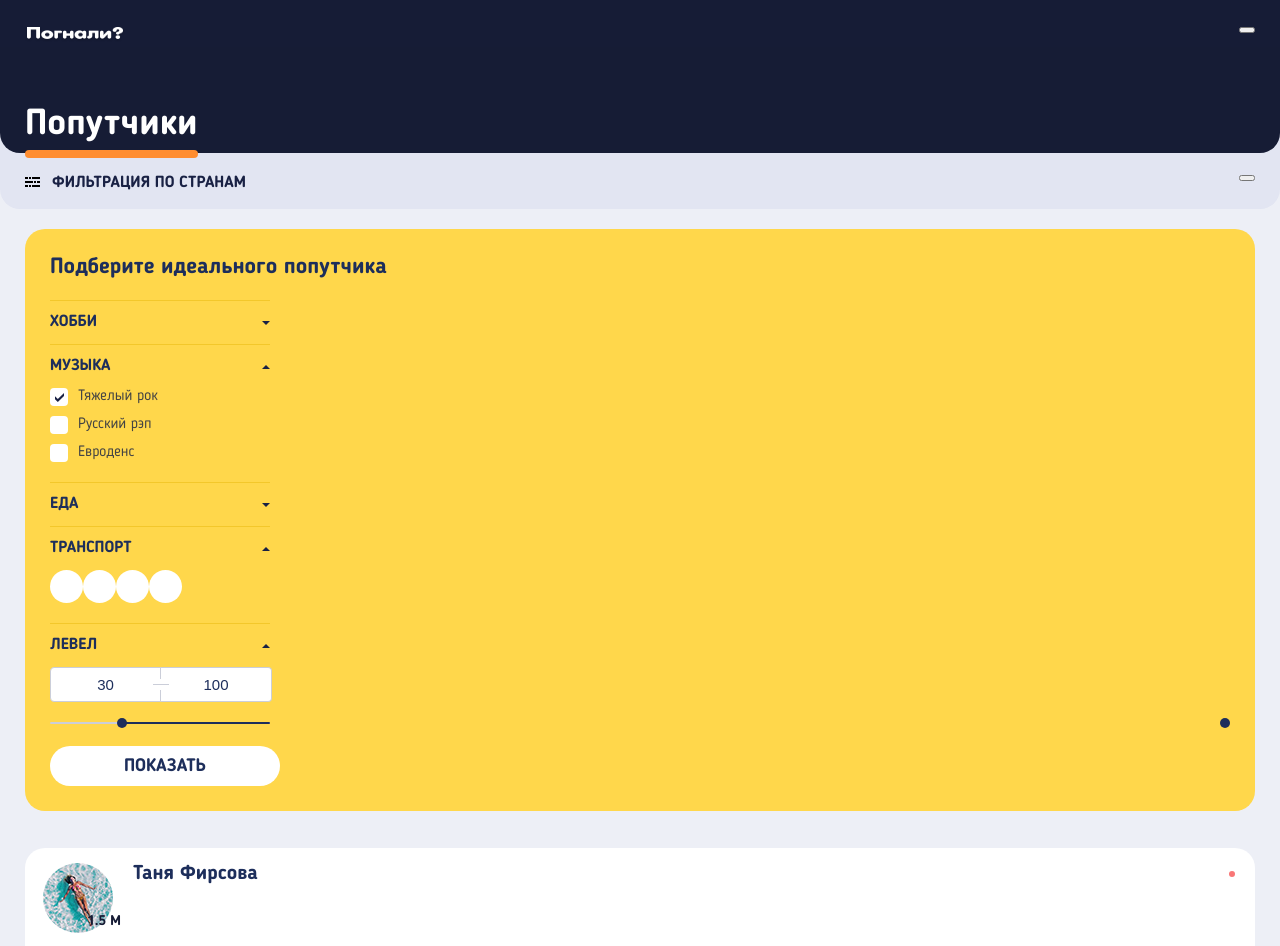
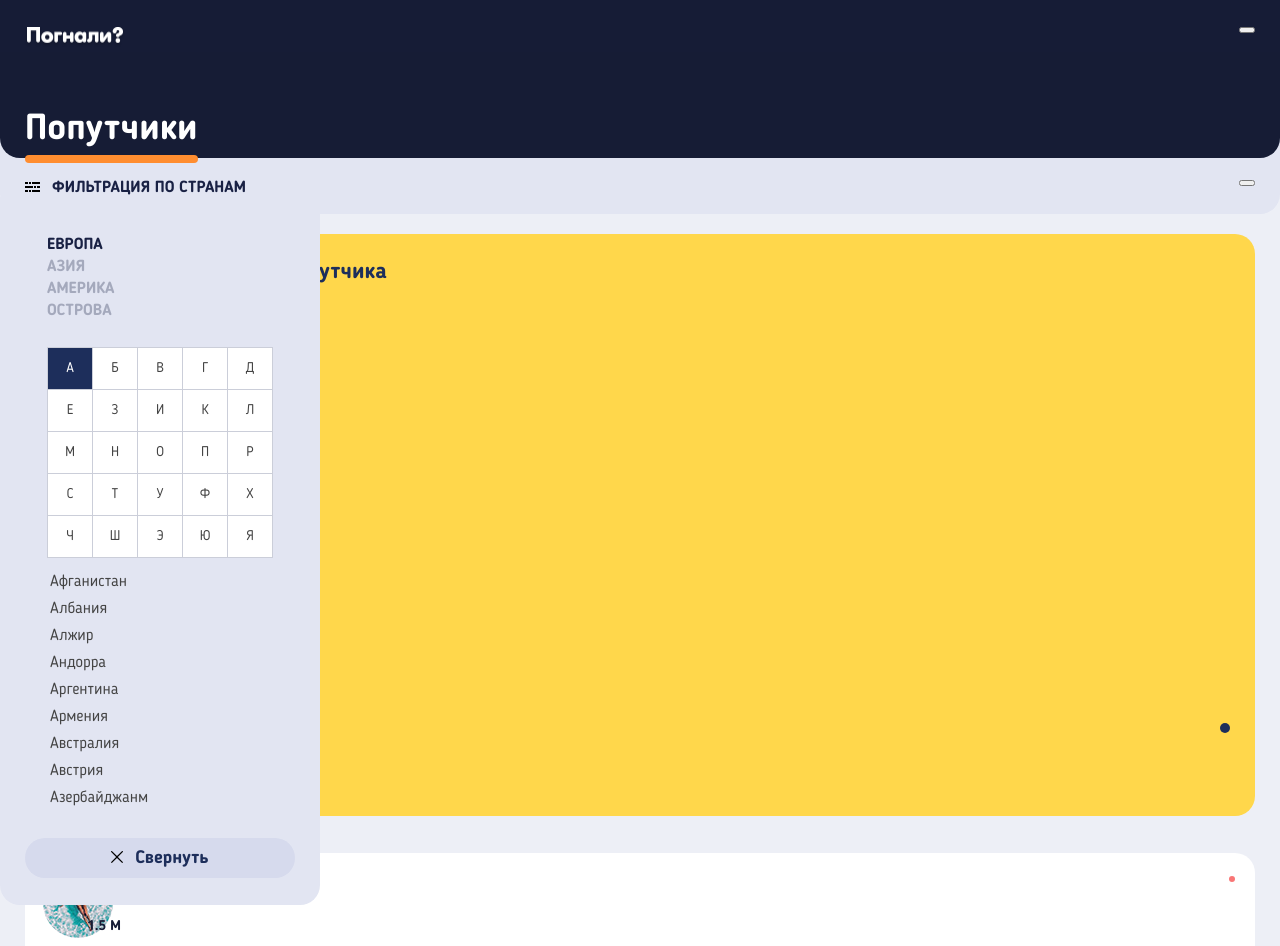
Before and after one commit to TimoWkaKotik/1197827-pognali-19, a website: page source/catalog.html in a window 1280 px wide. Shown: the top 946 px of the page. Drawn offline with nearby package versions, Linux system fonts and the light colour scheme; files that its build step writes are made by us from their sources.

Commit message:
Требует правки по позиционированию фильтра

```diff
--- a/source/catalog.html
+++ b/source/catalog.html
@@ -10,7 +10,7 @@
     <header class="page-header">
       <div class="page-header__control">
         <a class="page-header__logo-link" href="index.html">
-          <img class="page-header-img" src="img/logos/logo-mobile-white@1x.png" width="100" height="15" alt="Логотип компании 'Погнали'">
+          <img class="page-header-img" src="img/logos/logo-mobile-white@1x.png" width="100" height="20" alt="Логотип компании 'Погнали'">
         </a>
         <button class="page-header__button-close" type="button"><span class="visually-hidden">Показать меню</span></button>
       </div>
@@ -489,7 +489,7 @@
     <footer class="page-footer">
       <div class="page-footer__wrapper">
         <a class="page-navigation__logo-link page-navigation__logo-link--bottom" href="index.html">
-          <img class="page-navigation__img-logo" src="img/logos/logo-mobile-blue@1x.png" width="100" height="15" alt="Логотип компании 'Погнали'">
+          <img class="page-navigation__img-logo" src="img/logos/logo-mobile-blue@1x.png" width="100" height="20" alt="Логотип компании 'Погнали'">
         </a>
         <ul class="page-footer__social-media-bottom social-media-bottom">
           <li class="social-media-bottom__item"><a class="social-media-bottom__link social-media-bottom__link--facebook" href="https://htmlacademy.ru"><span class="visually-hidden">FaceBook</span></a></li>
--- a/source/sass/blocks/countries-search.scss
+++ b/source/sass/blocks/countries-search.scss
@@ -1,5 +1,6 @@
 .countries-search {
   padding: 0;
+  padding-left: 25px;
   margin: 0;
   list-style: none;
 }
--- a/source/sass/blocks/country-filter.scss
+++ b/source/sass/blocks/country-filter.scss
@@ -1,23 +1,30 @@
 .country-filter {
-  padding: 0 25px;
   padding-top: 42px;
   padding-bottom: 17px;
   background-color: #e2e5f2;
   border-radius: 0 0 20px 20px;
+  width: 100%;
   position: relative;
   z-index: 9;
   top: -20px;
 }
 .country-filter__wrapper {
+  padding: 0 25px;
   border-radius: 0 0 20px 20px;
   display: flex;
   align-items: flex-start;
 }
-// ВЫКЛЮЧАЛКА ФИЛЬТРА СТРАН
+
 .country-filter__form-block {
-  display: none;
+  padding: 0 25px;
+  padding-bottom: 27px;
+  border-radius: 0 0 20px 20px;
+  background-color: #e2e5f2;
+  position: absolute;
+  // ВЫКЛЮЧАЛКА ФИЛЬТРА СТРАН
+  // display: none;
+  // ВЫКЛЮЧАЛКА ФИЛЬТРА СТРАН
 }
-// ВЫКЛЮЧАЛКА ФИЛЬТРА СТРАН
 .country-filter__title {
   color: #192144;
   font-size: 16px;
--- a/source/sass/blocks/letter.scss
+++ b/source/sass/blocks/letter.scss
@@ -18,6 +18,7 @@
 }
 .letter__label {
   color: #444444;
+  background-color: #ffffff;
   box-sizing: border-box;
   margin: 0;
   padding: 0;
```
Also changed, not shown: source/index.html (+2 -2 lines).
